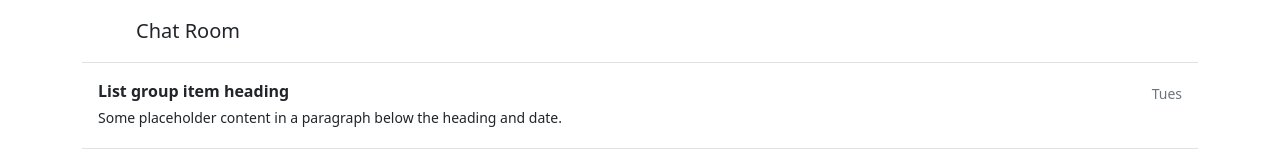
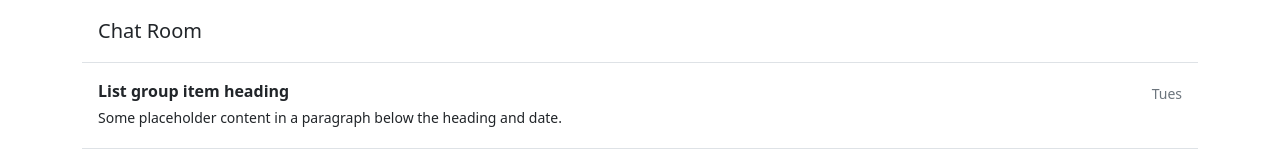
Before and after one commit to imjmakki/ChatUp, an Angular app: page / in a window 1280 px wide. Shown: the top 160 px of the page. Built offline with nearby package versions, Linux system fonts and the light colour scheme.

Commit message:
updating the room

```diff
--- a/src/app/app.component.html
+++ b/src/app/app.component.html
@@ -1,7 +1,6 @@
 <div class="container">
 <div class="d-flex flex-column align-items-stretch flex-shrink-0 bg-white">
   <a href="/" class="d-flex align-items-center flex-shrink-0 p-3 link-dark text-decoration-none border-bottom">
-    <svg class="bi me-2" width="30" height="24"><use xlink:href="#bootstrap"></use></svg>
     <span class="fs-5 fw-semibold">Chat Room</span>
   </a>
   <div class="list-group list-group-flush border-bottom scrollarea">
```
